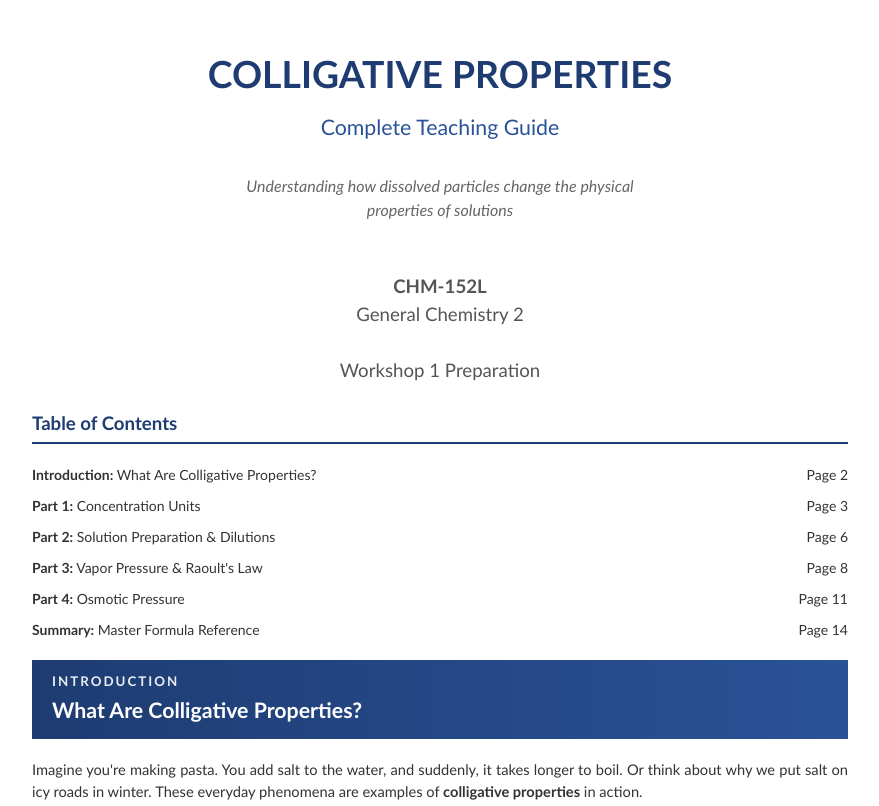
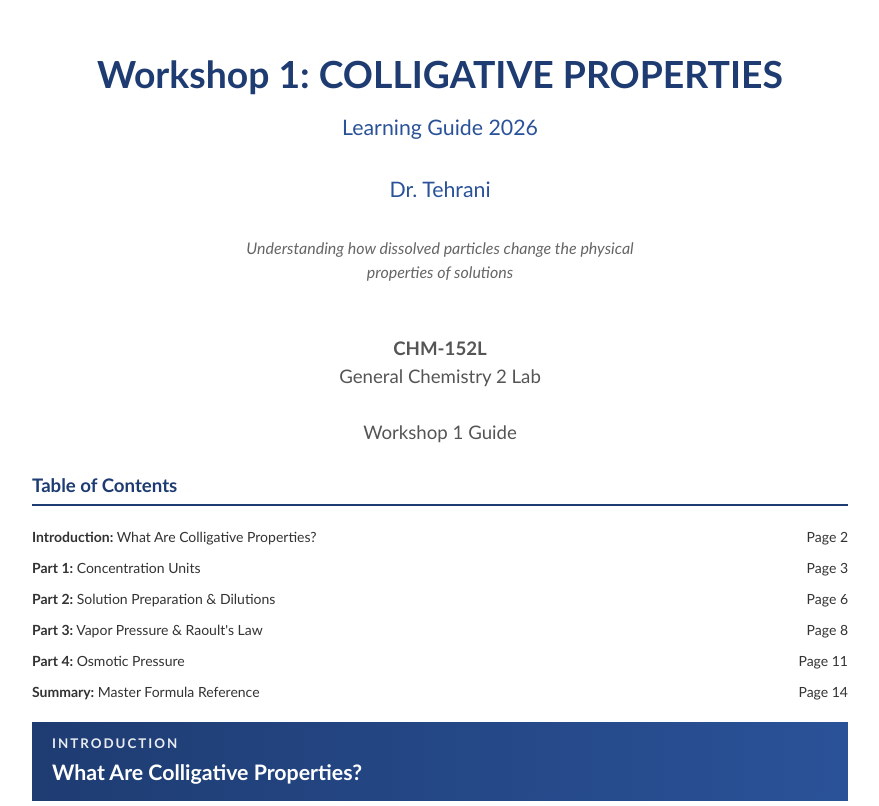
Before and after one commit to Mazdak2023/CHM, a plain HTML site: page workshop1.html in a window 1280 px wide. Shown: the part 219-1025 px from the top of the page, without its empty margins (200-1079 px from the left). Drawn offline with Linux system fonts and the light colour scheme.

Commit message:
Update workshop1.html

```diff
--- a/workshop1.html
+++ b/workshop1.html
@@ -328,13 +328,14 @@
 
     <!-- ==================== TITLE PAGE ==================== -->
     <div class="title-page">
-        <h1>COLLIGATIVE PROPERTIES</h1>
-        <div class="subtitle">Complete Teaching Guide</div>
+        <h1>Workshop 1: COLLIGATIVE PROPERTIES</h1>
+        <div class="subtitle">Learning Guide 2026</div>
+        <div class="subtitle">Dr. Tehrani</div>
         <div class="tagline">Understanding how dissolved particles change the physical properties of solutions</div>
         <div class="course-info">
             <strong>CHM-152L</strong><br>
-            General Chemistry 2<br><br>
-            Workshop 1 Preparation
+            General Chemistry 2 Lab<br><br>
+            Workshop 1 Guide
         </div>
     </div>
 
```
